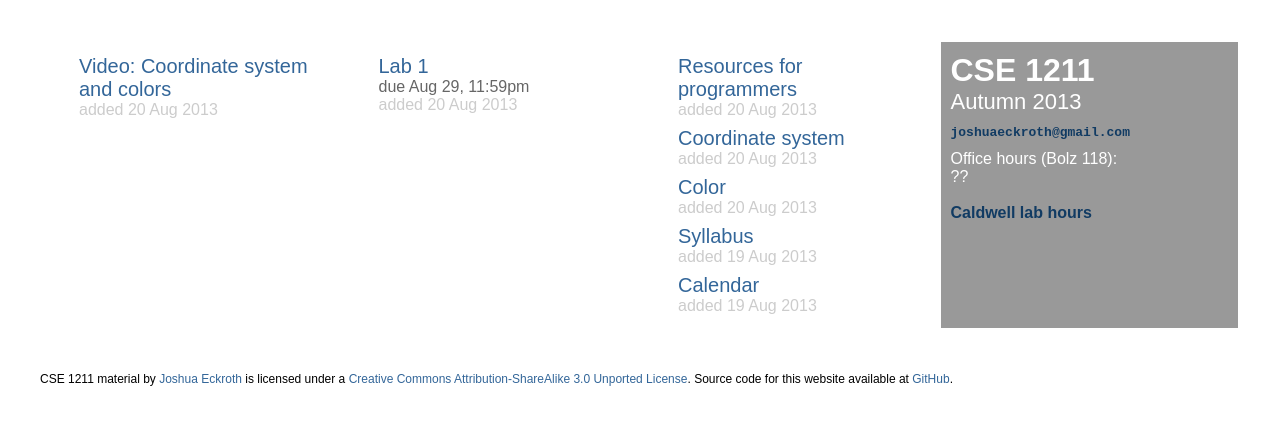
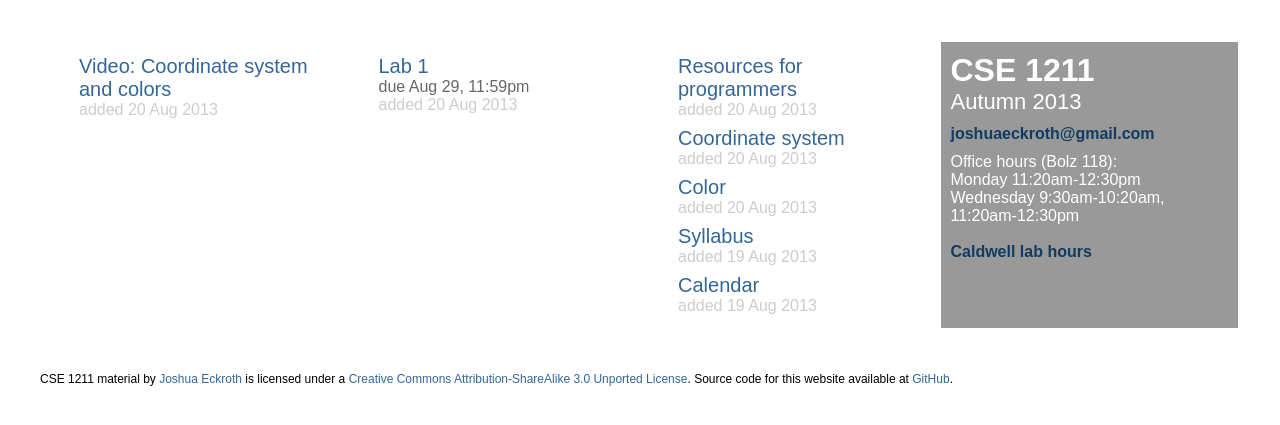
Before and after one commit to joshuaeckroth/cse1211-website, a Jekyll site: the page built from index.markdown, in a window 1280 px wide. Shown: the top 425 px of the page. Built offline with Jekyll 4.4.1, drawn with Linux system fonts in a browser that asks for light colours; Markdown is read by kramdown in place of the engine named in the settings; comment, search, counter and statistics services are not loaded.

Commit message:
Added office hours.

```diff
--- a/_layouts/index.html
+++ b/_layouts/index.html
@@ -42,11 +42,13 @@
           <td class="metabox">
             <div class="classname">CSE 1211</div>
             <div class="semester">Autumn 2013</div>
-            <div class="email"><b><tt><a href="mailto:joshuaeckroth@gmail.com">joshuaeckroth@gmail.com</a></tt></b></div>
+            <div class="email"><b><a href="mailto:joshuaeckroth@gmail.com">joshuaeckroth@gmail.com</a></b></div>
             <div class="officehours">
               Office hours (Bolz 118):
               <br/>
-              ??
+              Monday 11:20am-12:30pm
+              <br/>
+              Wednesday 9:30am-10:20am, 11:20am-12:30pm
               <br/>
               <br/>
               <b><a href="http://www.cse.ohio-state.edu/cs/labs/hours.shtml">Caldwell lab hours</a></b>
```
